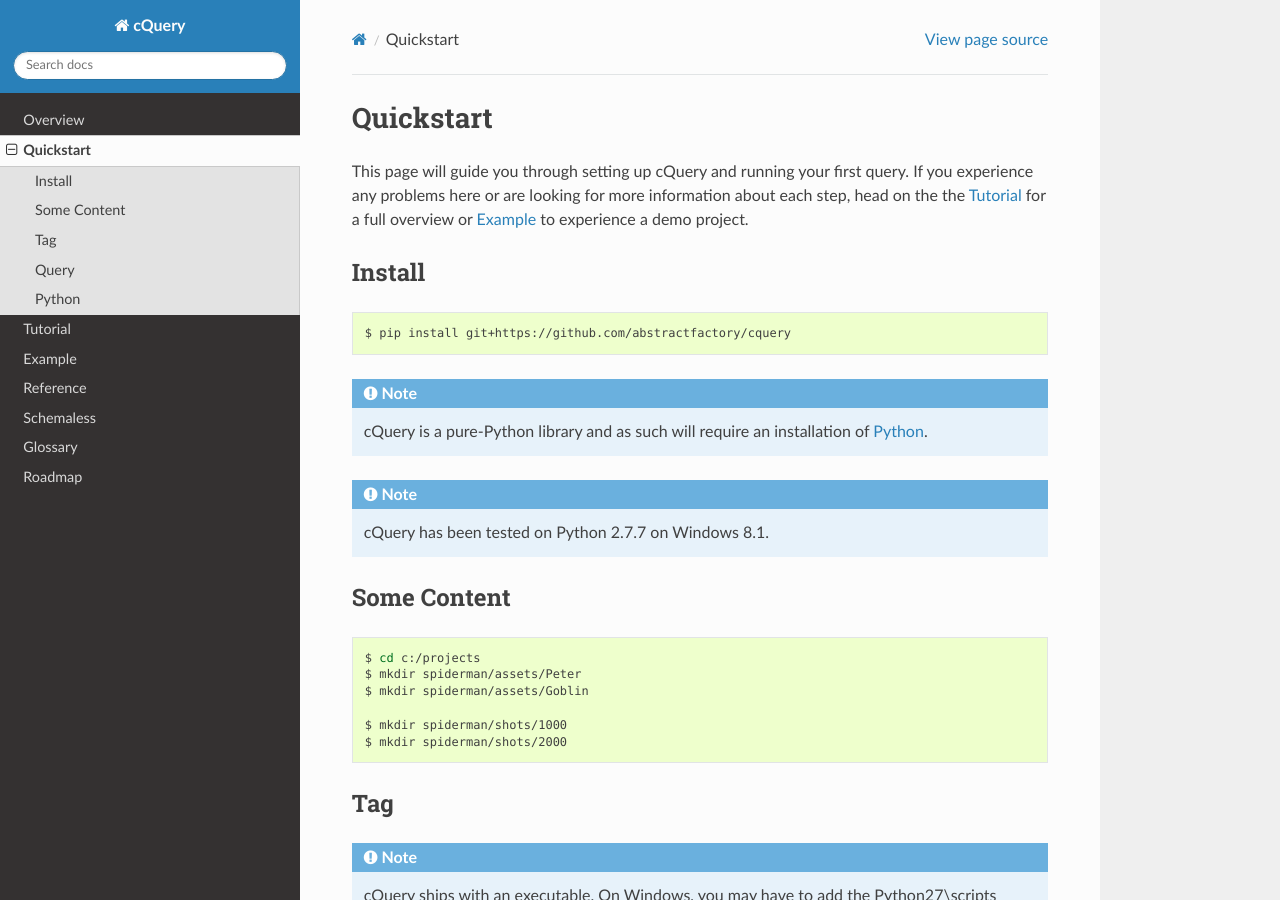
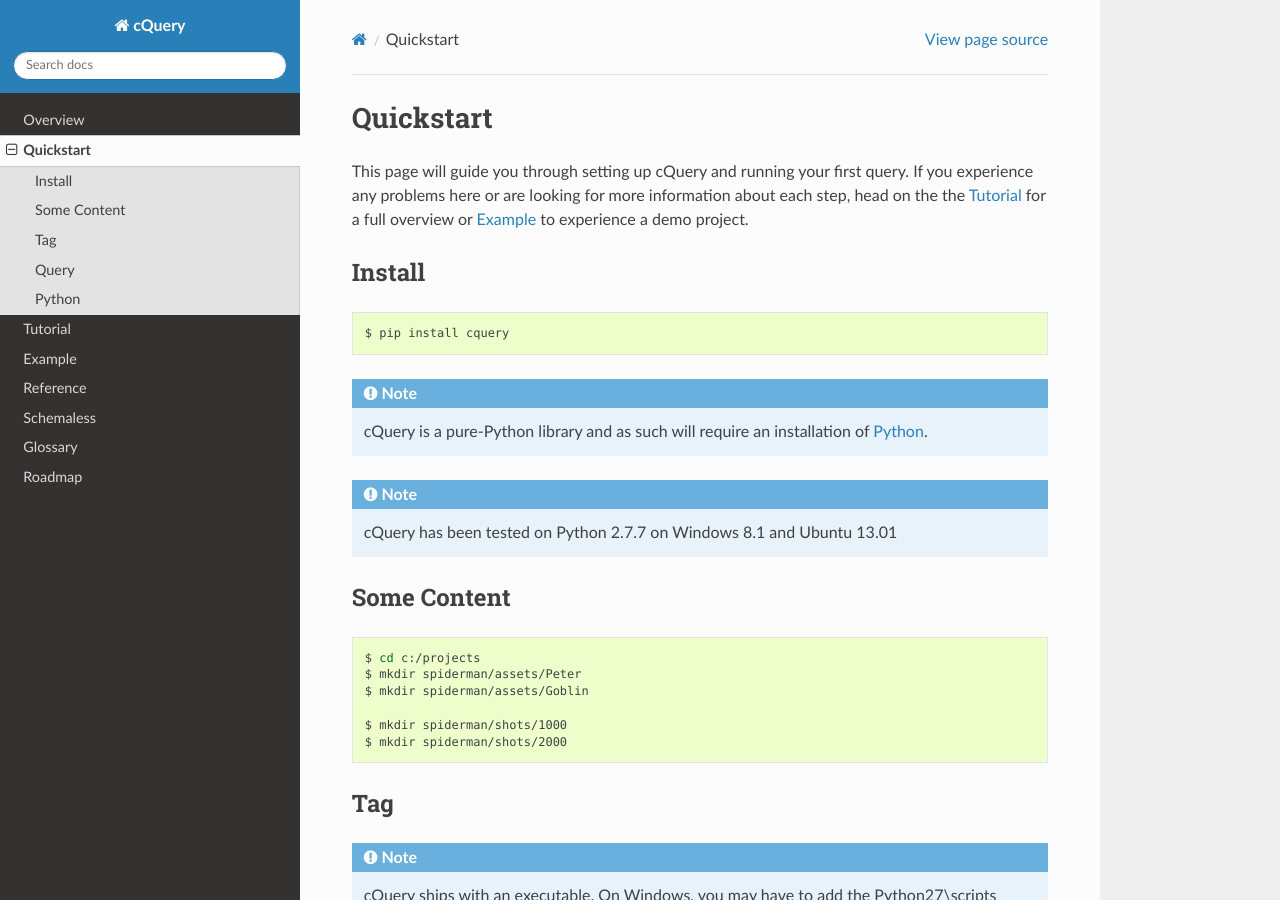
Before and after one commit to abstractfactory/cquery, a Sphinx documentation site: the page built from docs/quickstart.rst, in a window 1280 px wide and 900 px high. Built offline with Sphinx 7.4.7 and the Read the Docs theme 2.0.0, drawn with Linux system fonts in a browser that asks for light colours; the version number could not be read and is left out.

Commit message:
PyPI added to docs

```diff
--- a/docs/overview.rst
+++ b/docs/overview.rst
@@ -1,7 +1,7 @@
 Overview
 ========
 
-cQuery is a library for metadata queries within a file-system, built to solve the issue of quickly finding and filtering content.
+cQuery is a library for metadata queries within a file-system, built to solve the issue of quickly finding and filtering content. It's designed to simplify the development of tools surrounding absolute paths on a file-system, without actually specifying absolute paths, but we're also looking into additional uses, such as a making it into a fully-fledged search engine.
 
 How it works
 ------------
--- a/docs/quickstart.rst
+++ b/docs/quickstart.rst
@@ -11,11 +11,11 @@ Install
 
 .. code-block:: bash
 
-    $ pip install git+https://github.com/abstractfactory/cquery
+    $ pip install cquery
 
 .. note:: cQuery is a pure-Python library and as such will require an installation of `Python`_.
 
-.. note:: cQuery has been tested on Python 2.7.7 on Windows 8.1.
+.. note:: cQuery has been tested on Python 2.7.7 on Windows 8.1 and Ubuntu 13.01
 
 Some Content
 ------------
```
